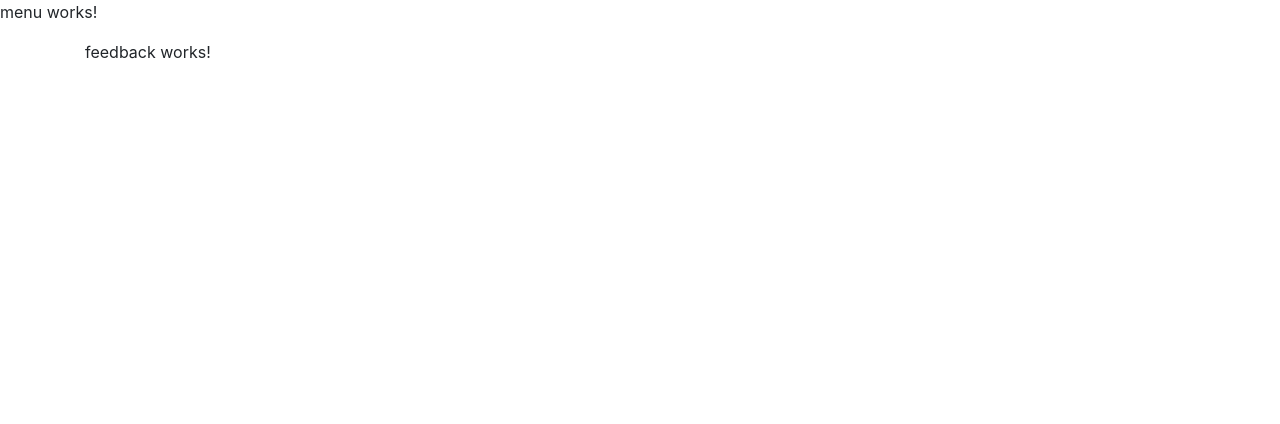
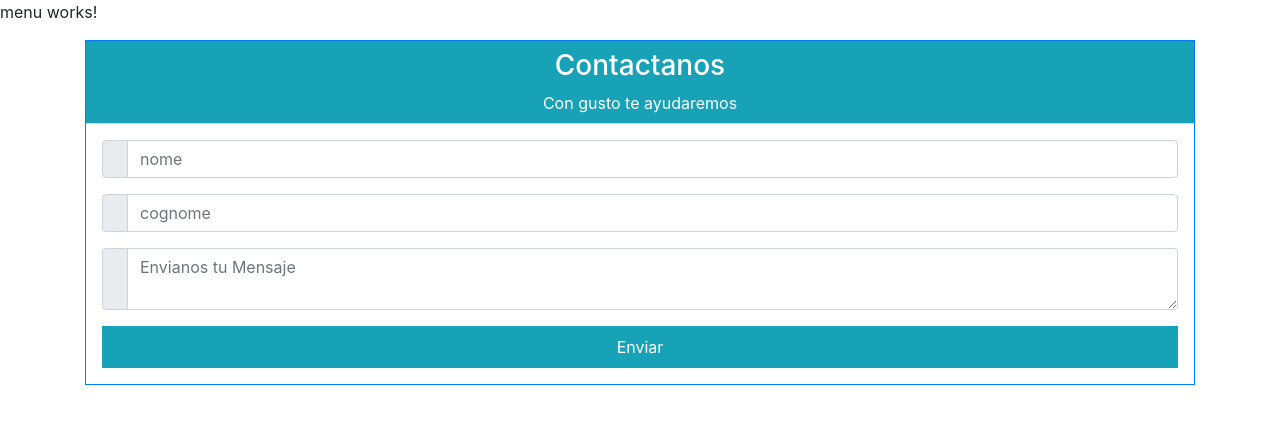
Before and after one commit to lscutillo/Progetto, an Angular app: page /ShoesSelling/feedback in a window 1280 px wide. Shown: the top 424 px of the page. Built offline with nearby package versions, Linux system fonts and the light colour scheme.

Commit message:
feedback template KO

```diff
--- a/src/app/components/feedback/feedback.component.html
+++ b/src/app/components/feedback/feedback.component.html
@@ -1,3 +1,44 @@
-<p>
-  feedback works!
-</p>
+<form>
+    <div class="card border-primary rounded-0">
+        <div class="card-header p-0">
+            <div class="bg-info text-white text-center py-2">
+                <h3><i class="fa fa-envelope"></i> Contactanos</h3>
+                <p class="m-0">Con gusto te ayudaremos</p>
+            </div>
+        </div>
+        <div class="card-body p-3">
+
+            <!--Body-->
+            <div class="form-group">
+                <div class="input-group mb-2">
+                    <div class="input-group-prepend">
+                        <div class="input-group-text"><i class="fa fa-user text-info"></i></div>
+                    </div>
+                    <input type="text" class="form-control" id="nome" name="nome" placeholder="nome" required>
+                </div>
+            </div>
+            <div class="form-group">
+                <div class="input-group mb-2">
+                    <div class="input-group-prepend">
+                        <div class="input-group-text"><i class="fa fa-envelope text-info"></i></div>
+                    </div>
+                    <input type="text" class="form-control" id="cognome" name="cognome" placeholder="cognome" required>
+                </div>
+            </div>
+
+            <div class="form-group">
+                <div class="input-group mb-2">
+                    <div class="input-group-prepend">
+                        <div class="input-group-text"><i class="fa fa-comment text-info"></i></div>
+                    </div>
+                    <textarea class="form-control" placeholder="Envianos tu Mensaje" required></textarea>
+                </div>
+            </div>
+
+            <div class="text-center">
+                <input type="submit" value="Enviar" class="btn btn-info btn-block rounded-0 py-2">
+            </div>
+        </div>
+
+    </div>
+</form>
```
